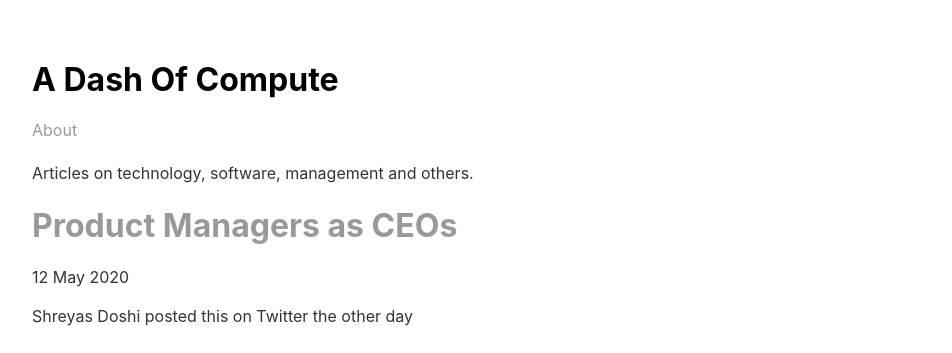
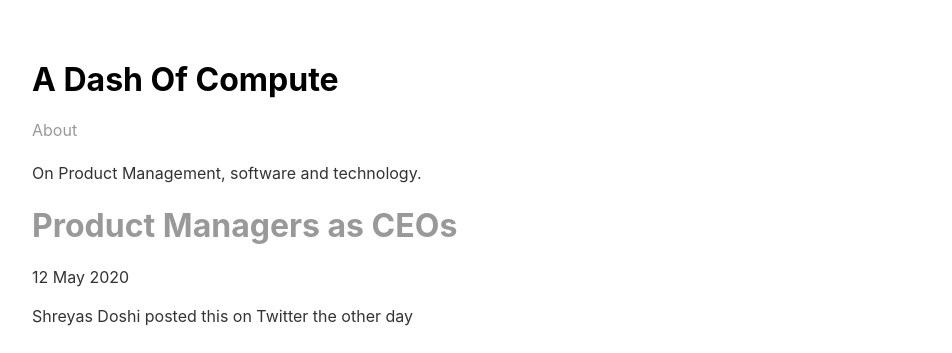
Before and after one commit to sautee/sautee.github.io, a Jekyll site: the page built from pages/index.md, in a window 1280 px wide. Shown: the top 353 px of the page, without its empty margins (160-1112 px from the left). Built offline with Jekyll 4.4.1, drawn with Linux system fonts in a browser that asks for light colours.

Commit message:
Update index.md

```diff
--- a/pages/index.md
+++ b/pages/index.md
@@ -3,4 +3,4 @@ layout: home
 permalink: /
 ---
 
-Articles on technology, software, management and others.
+On Product Management, software and technology.
```
